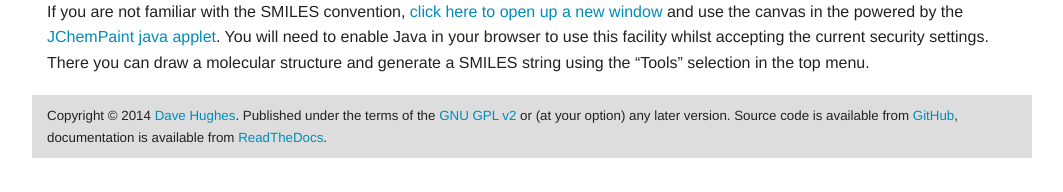
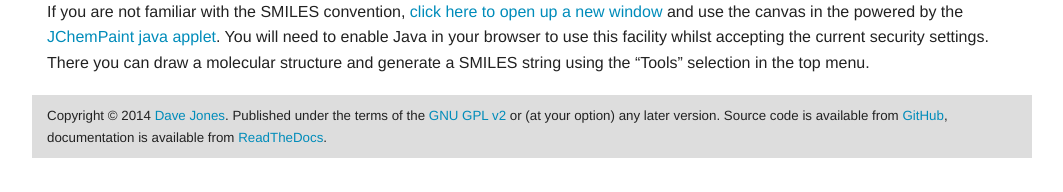
Before and after one commit to waveform-computing/umansysprop, a Flask app: page / in a window 1280 px wide. Shown: the part 608-800 px from the top of the page, without its empty margins (108-1171 px from the left). Run offline with Flask 2, Linux system fonts and the light colour scheme.

Commit message:
Get your name right...
Oh the complications of marriage!

```diff
--- a/docs/conf.py
+++ b/docs/conf.py
@@ -1,7 +1,7 @@
 #!/usr/bin/env python
 # vim: set et sw=4 sts=4:
 
-# Copyright 2014-2015 Dave Hughes <dave@waveform.org.uk>.
+# Copyright 2014-2015 Dave Jones <dave@waveform.org.uk>.
 #
 # This file is part of umansysprop.
 #
--- a/setup.py
+++ b/setup.py
@@ -1,7 +1,7 @@
 #!/usr/bin/env python
 # vim: set et sw=4 sts=4:
 
-# Copyright 2014 Dave Hughes <dave@waveform.org.uk>.
+# Copyright 2014 Dave Jones <dave@waveform.org.uk>.
 #
 # This file is part of umansysprop.
 #
--- a/umansysprop/__init__.py
+++ b/umansysprop/__init__.py
@@ -1,6 +1,6 @@
 # vim: set et sw=4 sts=4 fileencoding=utf-8:
 #
-# Copyright 2014 Dave Hughes <dave@waveform.org.uk>.
+# Copyright 2014 Dave Jones <dave@waveform.org.uk>.
 #
 # This file is part of umansysprop.
 #
--- a/umansysprop/client.py
+++ b/umansysprop/client.py
@@ -1,6 +1,6 @@
 # vim: set et sw=4 sts=4 fileencoding=utf-8:
 #
-# Copyright 2014 Dave Hughes <dave@waveform.org.uk>.
+# Copyright 2014 Dave Jones <dave@waveform.org.uk>.
 #
 # This file is part of umansysprop.
 #
--- a/umansysprop/forms.py
+++ b/umansysprop/forms.py
@@ -1,6 +1,6 @@
 # vim: set et sw=4 sts=4 fileencoding=utf-8:
 #
-# Copyright 2014 Dave Hughes <dave@waveform.org.uk>.
+# Copyright 2014 Dave Jones <dave@waveform.org.uk>.
 #
 # This file is part of umansysprop.
 #
--- a/umansysprop/html.py
+++ b/umansysprop/html.py
@@ -1,6 +1,6 @@
 # vim: set et sw=4 sts=4 fileencoding=utf-8:
 #
-# Copyright 2014 Dave Hughes <dave@waveform.org.uk>.
+# Copyright 2014 Dave Jones <dave@waveform.org.uk>.
 #
 # This file is part of umansysprop.
 #
--- a/umansysprop/renderers.py
+++ b/umansysprop/renderers.py
@@ -1,6 +1,6 @@
 # vim: set et sw=4 sts=4 fileencoding=utf-8:
 #
-# Copyright 2014 Dave Hughes <dave@waveform.org.uk>.
+# Copyright 2014 Dave Jones <dave@waveform.org.uk>.
 #
 # This file is part of umansysprop.
 #
--- a/umansysprop/results.py
+++ b/umansysprop/results.py
@@ -1,6 +1,6 @@
 # vim: set et sw=4 sts=4 fileencoding=utf-8:
 #
-# Copyright 2014 Dave Hughes <dave@waveform.org.uk>.
+# Copyright 2014 Dave Jones <dave@waveform.org.uk>.
 #
 # This file is part of umansysprop.
 #
--- a/umansysprop/server.py
+++ b/umansysprop/server.py
@@ -1,6 +1,6 @@
 # vim: set et sw=4 sts=4 fileencoding=utf-8:
 #
-# Copyright 2014 Dave Hughes <dave@waveform.org.uk>.
+# Copyright 2014 Dave Jones <dave@waveform.org.uk>.
 #
 # This file is part of umansysprop.
 #
--- a/umansysprop/templates/layout.html
+++ b/umansysprop/templates/layout.html
@@ -45,7 +45,7 @@
       <div class="row">
         <div class="small-12 columns">
           <p>Copyright &copy; 2014 <a href="mailto:dave@waveform.org.uk">Dave
-          Hughes</a>. Published under the terms of the <a
+          Jones</a>. Published under the terms of the <a
           href="http://www.gnu.org/licenses/gpl-2.0.html">GNU GPL v2</a> or (at
           your option) any later version. Source code is available from <a
           href="https://github.com/waveform80/umansysprop">GitHub</a>,
--- a/umansysprop/tools/test.py
+++ b/umansysprop/tools/test.py
@@ -1,6 +1,6 @@
 # vim: set et sw=4 sts=4 fileencoding=utf-8:
 #
-# Copyright 2014 Dave Hughes <dave@waveform.org.uk>.
+# Copyright 2014 Dave Jones <dave@waveform.org.uk>.
 #
 # This file is part of umansysprop.
 #
--- a/umansysprop/zip.py
+++ b/umansysprop/zip.py
@@ -1,6 +1,6 @@
 # vim: set et sw=4 sts=4 fileencoding=utf-8:
 #
-# Copyright 2014 Dave Hughes <dave@waveform.org.uk>.
+# Copyright 2014 Dave Jones <dave@waveform.org.uk>.
 #
 # This file is part of umansysprop.
 #
```
